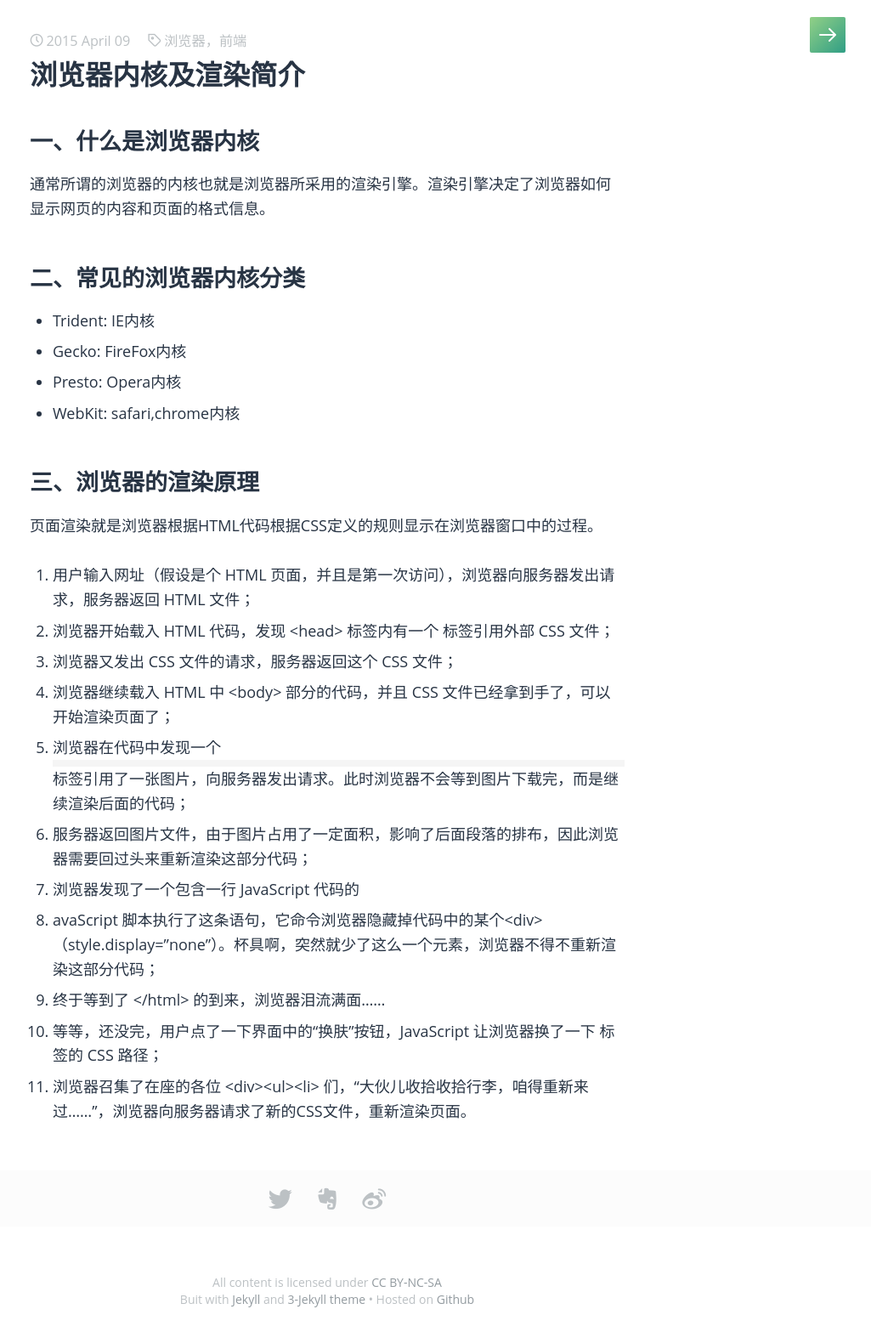
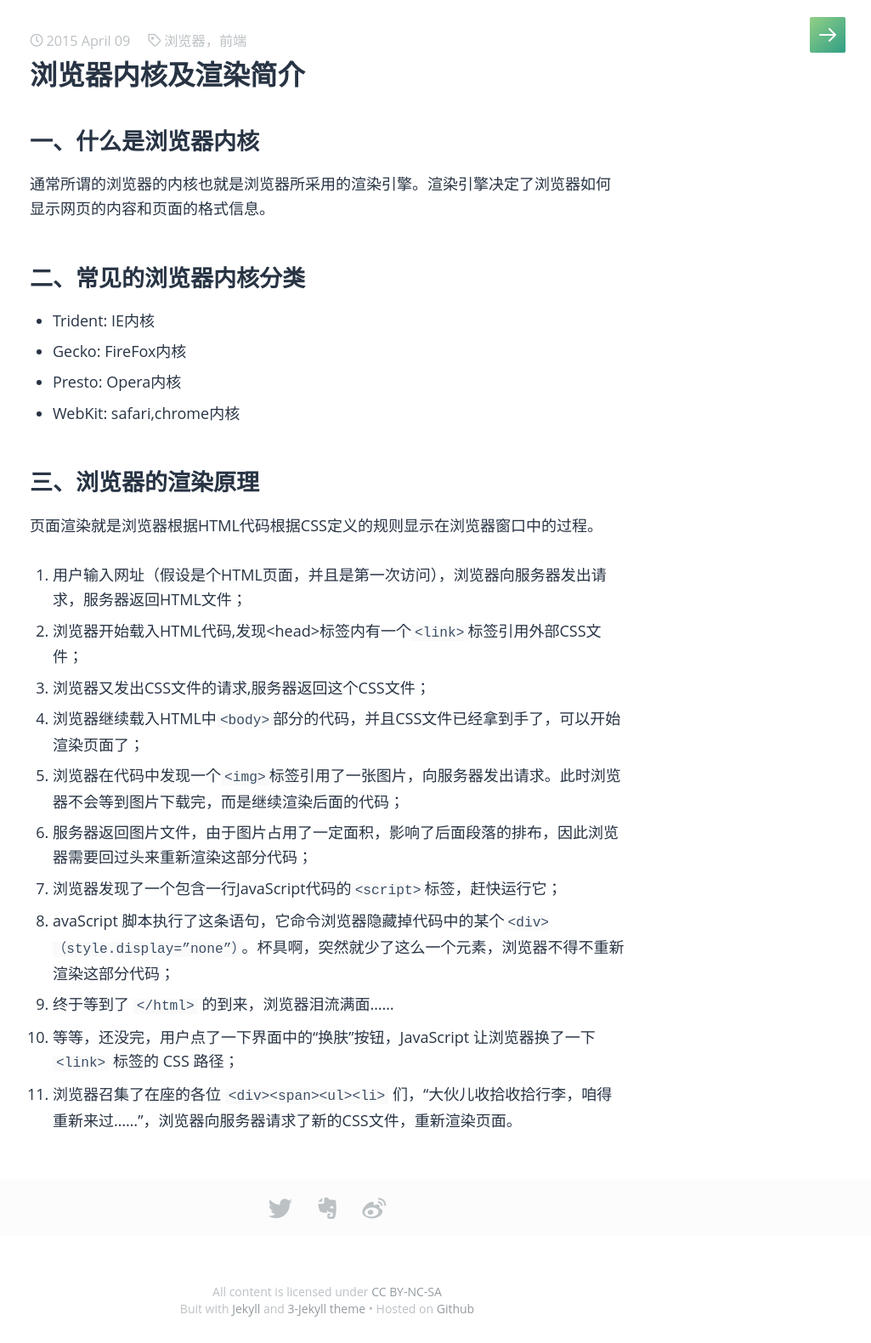
Before and after one commit to P233/3-Jekyll, a Jekyll site: the page built from _posts/2016-04-09-welcome-to-blog.md, in a window 1280 px wide. Shown: the whole page at 85% size, without its empty margins (255-1280 px from the left). Built offline with Jekyll 4.4.1, drawn with Linux system fonts in a browser that asks for light colours.

Commit message:
Update 2016-04-09-welcome-to-blog.md

```diff
--- a/_posts/2016-04-09-welcome-to-blog.md
+++ b/_posts/2016-04-09-welcome-to-blog.md
@@ -19,14 +19,14 @@ tags: 浏览器，前端
 ## 三、浏览器的渲染原理
 页面渲染就是浏览器根据HTML代码根据CSS定义的规则显示在浏览器窗口中的过程。
 
-1. 用户输入网址（假设是个 HTML 页面，并且是第一次访问），浏览器向服务器发出请求，服务器返回 HTML 文件；
-2. 浏览器开始载入 HTML 代码，发现 <head> 标签内有一个 <link> 标签引用外部 CSS 文件；
-3. 浏览器又发出 CSS 文件的请求，服务器返回这个 CSS 文件；
-4. 浏览器继续载入 HTML 中 <body> 部分的代码，并且 CSS 文件已经拿到手了，可以开始渲染页面了；
-5. 浏览器在代码中发现一个 <img> 标签引用了一张图片，向服务器发出请求。此时浏览器不会等到图片下载完，而是继续渲染后面的代码；
+1. 用户输入网址（假设是个HTML页面，并且是第一次访问），浏览器向服务器发出请求，服务器返回HTML文件；
+2. 浏览器开始载入HTML代码,发现<head>标签内有一个`<link>`标签引用外部CSS文件；
+3. 浏览器又发出CSS文件的请求,服务器返回这个CSS文件；
+4. 浏览器继续载入HTML中`<body>`部分的代码，并且CSS文件已经拿到手了，可以开始渲染页面了；
+5. 浏览器在代码中发现一个`<img>`标签引用了一张图片，向服务器发出请求。此时浏览器不会等到图片下载完，而是继续渲染后面的代码；
 6. 服务器返回图片文件，由于图片占用了一定面积，影响了后面段落的排布，因此浏览器需要回过头来重新渲染这部分代码；
-7. 浏览器发现了一个包含一行 JavaScript 代码的 <script> 标签，赶快运行它；
-8. avaScript 脚本执行了这条语句，它命令浏览器隐藏掉代码中的某个<div>（style.display=”none”）。杯具啊，突然就少了这么一个元素，浏览器不得不重新渲染这部分代码；
-9. 终于等到了 </html> 的到来，浏览器泪流满面……
-10. 等等，还没完，用户点了一下界面中的“换肤”按钮，JavaScript 让浏览器换了一下 <link> 标签的 CSS 路径；
-11. 浏览器召集了在座的各位 <div><span><ul><li> 们，“大伙儿收拾收拾行李，咱得重新来过……”，浏览器向服务器请求了新的CSS文件，重新渲染页面。
+7. 浏览器发现了一个包含一行JavaScript代码的`<script>`标签，赶快运行它；
+8. avaScript 脚本执行了这条语句，它命令浏览器隐藏掉代码中的某个`<div>（style.display=”none”）`。杯具啊，突然就少了这么一个元素，浏览器不得不重新渲染这部分代码；
+9. 终于等到了 `</html>` 的到来，浏览器泪流满面……
+10. 等等，还没完，用户点了一下界面中的“换肤”按钮，JavaScript 让浏览器换了一下 `<link>` 标签的 CSS 路径；
+11. 浏览器召集了在座的各位 `<div><span><ul><li>` 们，“大伙儿收拾收拾行李，咱得重新来过……”，浏览器向服务器请求了新的CSS文件，重新渲染页面。
```
